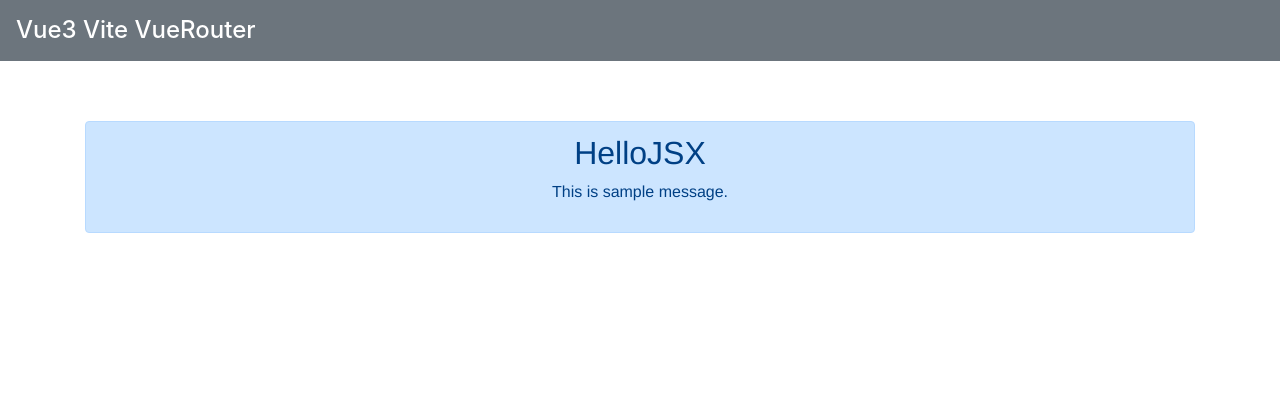
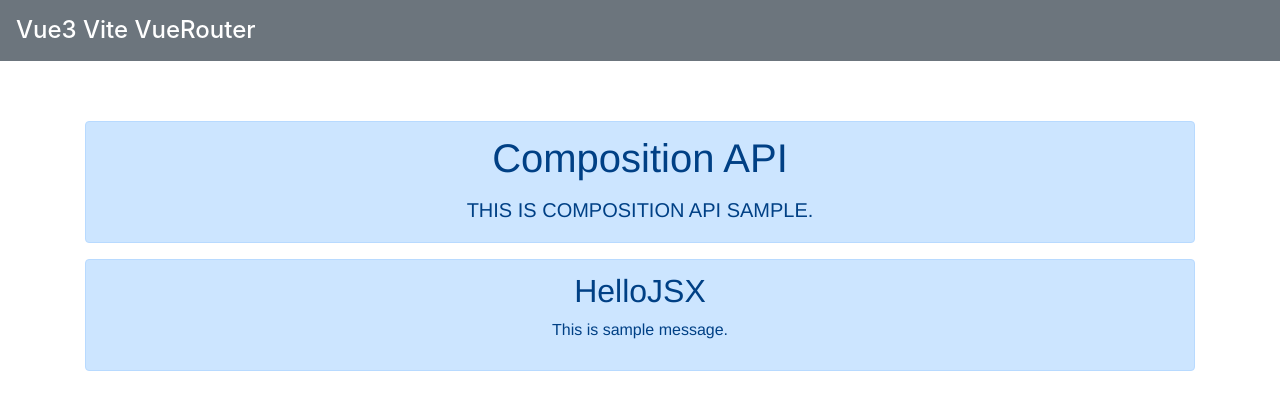
Before and after one commit to 4masa6/vue_router, a Vue app: page / in a window 1280 px wide. Shown: the top 410 px of the page. Built offline with nearby package versions, Linux system fonts and the light colour scheme.

Commit message:
HelloWorldコンポーネント準備

```diff
--- a/src/App.vue
+++ b/src/App.vue
@@ -1,5 +1,6 @@
 <template>
   <div id="app">
+    <HelloWorld title="Composition API" msg="This is Composition API sample." />
     <HelloJSX />
   </div>
 </template>
--- a/src/components/HelloWorld.vue
+++ b/src/components/HelloWorld.vue
@@ -1,18 +1,24 @@
 <template>
-  <h1>{{ msg }}</h1>
-  <button @click="count++">count is: {{ count }}</button>
-  <p>Edit <code>components/HelloWorld.vue</code> to test hot module replacement.</p>
+  <div class="alert alert-primary">
+    <h1>{{ title }}</h1>
+    <p class="mt-3 h5">{{ data.msg }}</p>
+  </div>
 </template>
 
 <script>
+import { ref, reactive } from 'vue'
+
 export default {
-  name: 'HelloWorld',
   props: {
-    msg: String
+    title: String
   },
-  data() {
+  setup(props, context) {
+    const data = reactive({
+      msg: 'This is ref-value'
+    })
+    data.msg = context.attrs['msg'].toUpperCase()
     return {
-      count: 0
+      data
     }
   }
 }
```
